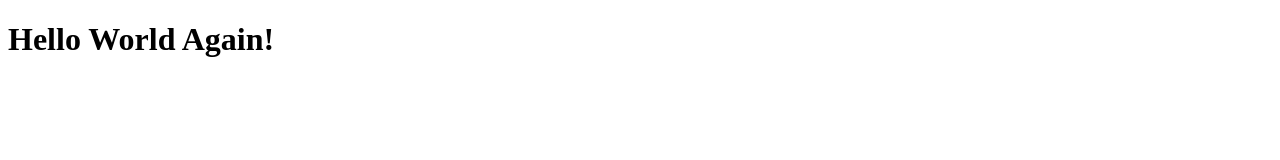
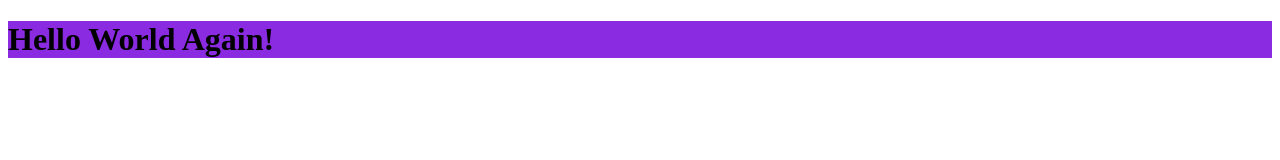
Before and after one commit to cassidycheang/first_repo, a plain HTML site: page index.html in a window 1280 px wide. Drawn offline with Linux system fonts and the light colour scheme.

Commit message:
Created style.css
Linked a basic css style to boiler plate code.

```diff
--- a/index.html
+++ b/index.html
@@ -4,6 +4,7 @@
   <meta charset="UTF-8">
   <meta name="viewport" content="width=device-width, initial-scale=1.0">
   <title>Document</title>
+  <link rel="stylesheet" href="style.css">
 </head>
 <body>
   <h1>Hello World Again!</h1>
--- /dev/null
+++ b/style.css
@@ -0,0 +1,4 @@
+h1{
+  background-color: blueviolet;
+  border-width: 2px;
+}
```
